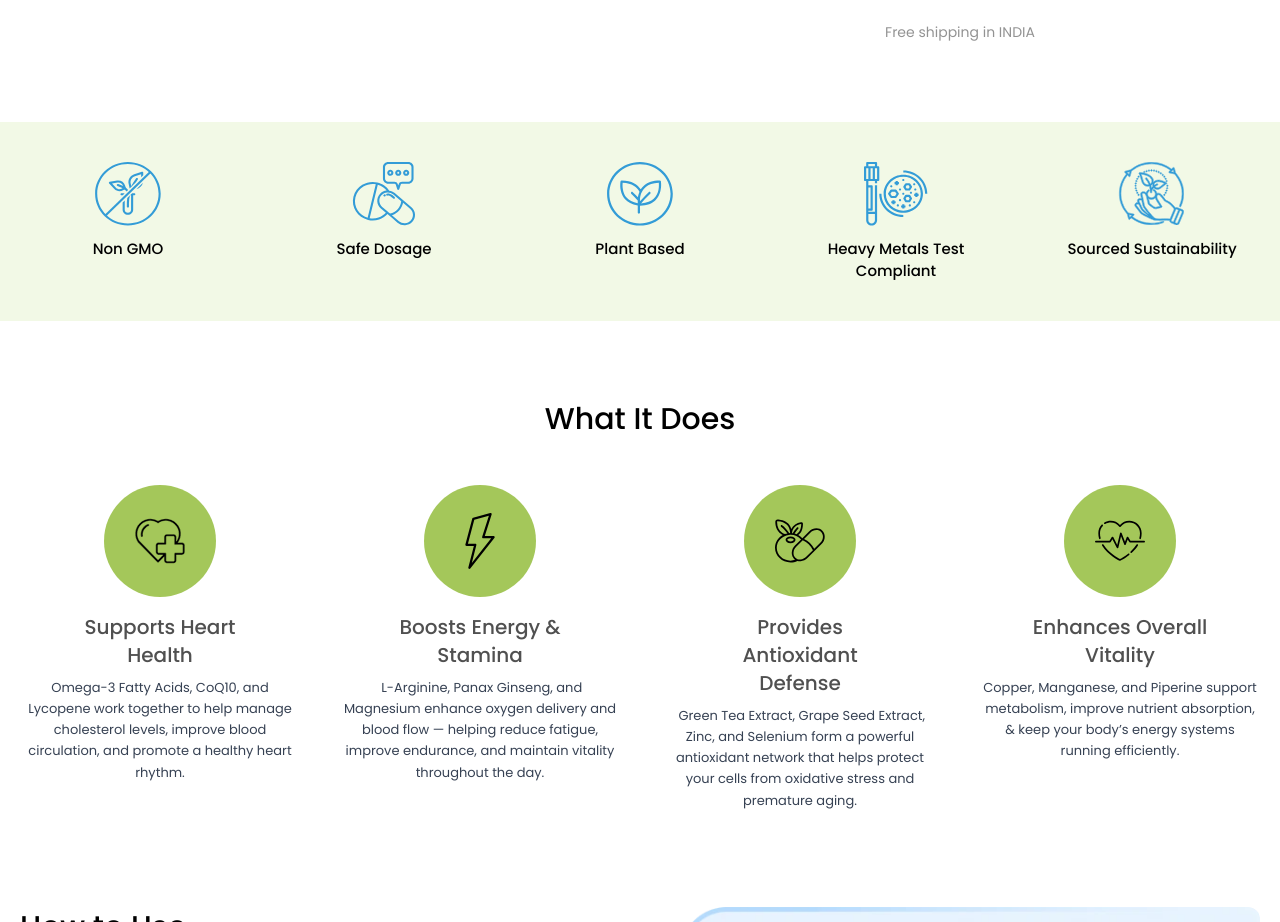
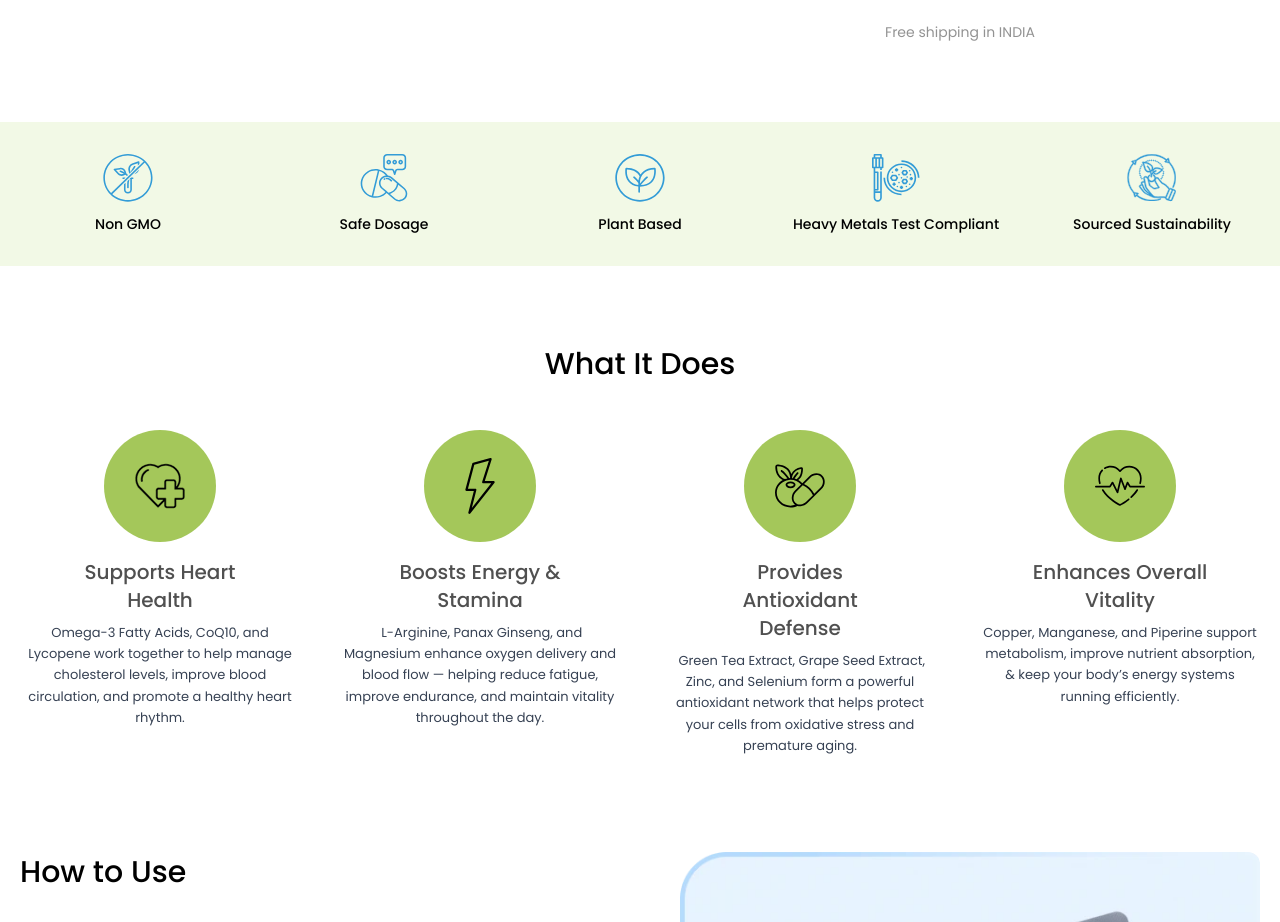
Before and after one commit to shailup50/vmg, a Next.js app: page /product-details in a window 1280 px wide. Shown: the part 1363-2285 px from the top of the page. Built offline with nearby package versions, Linux system fonts and the light colour scheme.

Commit message:
product details add common property less height

```diff
--- a/src/app/components/detail/ProductInfoCommon.js
+++ b/src/app/components/detail/ProductInfoCommon.js
@@ -18,7 +18,7 @@ export const ProductInfoCommon = () => {
     };
     return (
         <>
-            <main className='bg-[#F2F9E6] py-6 md:py-10 my-6 md:my-10'>
+            <main className='bg-[#F2F9E6] py-4 md:py-8 my-6 md:my-10'>
                 <section className='max-w-7xl mx-auto px-5 2xl:px-0'>
                     <div>
                         <div className="grid grid-cols-3 md:grid-cols-5 items-start gap-6 md:gap-10">
@@ -28,9 +28,9 @@ export const ProductInfoCommon = () => {
                                     className="text-center flex flex-col items-center text-sm text-gray-700"
                                 >
                                     <div className="mb-2">
-                                        <Image src={f.icon} width={80} height={80} alt={f.name} className="md:h-16 h-10" />
+                                        <Image src={f.icon} width={80} height={80} alt={f.name} className="md:h-12 h-8" />
                                     </div>
-                                    <p className="mt-1 text-black text-[13px] md:text-[15px] font-medium">{f.name}</p>
+                                    <p className="mt-1 text-black text-[13px] md:text-sm font-medium">{f.name}</p>
                                 </div>
                             ))}
                         </div>
```
